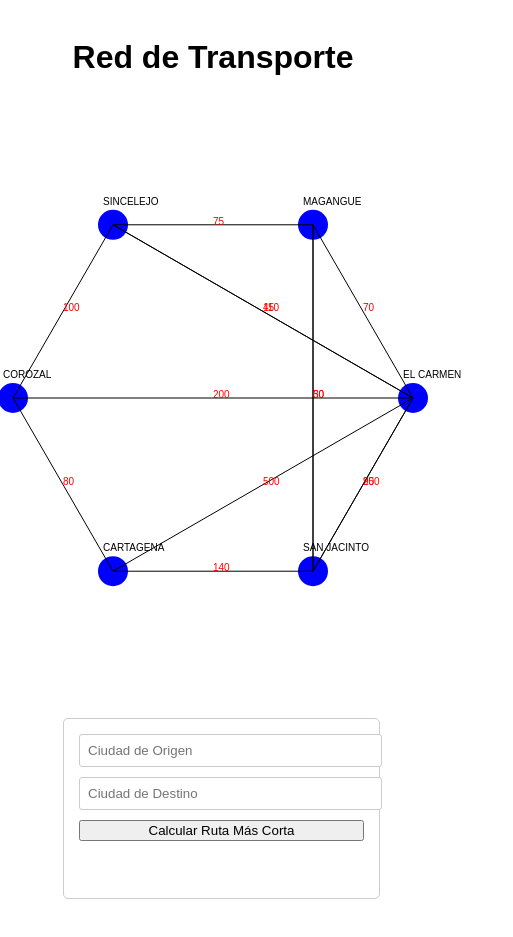
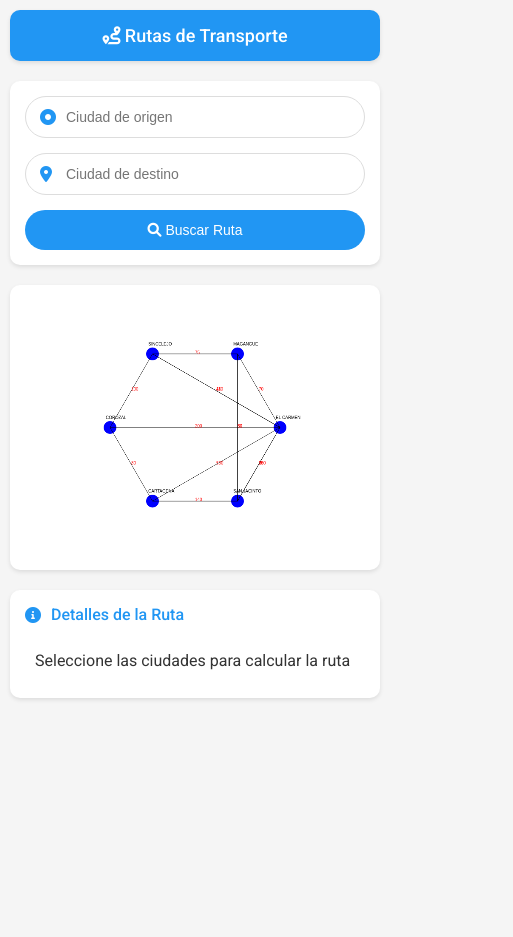
Before and after one commit to RafaelGV98/red-transporte-simulacion, a plain HTML site: page index.html in a window 390 px wide. Shown: the whole page, 513 px wide, since content can reach past the window. After the commit the page ends 844 px from the top, so only its background shows below. Drawn offline with Linux system fonts and the light colour scheme.

Commit message:
estilo de app

```diff
--- a/index.html
+++ b/index.html
@@ -1,24 +1,49 @@
 <!DOCTYPE html>
-<html lang="es">
+<html>
 <head>
     <meta charset="UTF-8">
     <meta name="viewport" content="width=device-width, initial-scale=1.0">
-    <title>Red de transporte</title>
-    <link rel="stylesheet" href="style.css" >
+    <title>Rutas de Transporte</title>
+    <link href="https://fonts.googleapis.com/css2?family=Roboto:wght@300;400;500;700&display=swap" rel="stylesheet">
+    <link href="https://cdnjs.cloudflare.com/ajax/libs/font-awesome/6.0.0/css/all.min.css" rel="stylesheet">
+    <link rel="stylesheet" href="style.css">
 </head>
 <body>
-    <h1>Red de Transporte</h1>
-    <section class="container">
-        <div class="grafico" >
-            <canvas class="canvas" id="miCanvas" width="600" height="600"></canvas>
+    <div class="app-container">
+        <header class="app-header">
+            <h1><i class="fas fa-route"></i> Rutas de Transporte</h1>
+        </header>
+
+        <section class="search-container">
+            <div class="input-group">
+                <i class="fas fa-circle-dot"></i>
+                <input type="text" id="origen" placeholder="Ciudad de origen">
+            </div>
+            <div class="input-group">
+                <i class="fas fa-location-dot"></i>
+                <input type="text" id="destino" placeholder="Ciudad de destino">
+            </div>
+            <button id="calcularRuta" class="search-button">
+                <i class="fas fa-search"></i> Buscar Ruta
+            </button>
+        </section>
+
+        <div class="map-container">
+            <canvas id="miCanvas" width="800" height="600"></canvas>
         </div>
-        <div class="formulario"  id="formulario">
-            <input type="text" id="origen" placeholder="Ciudad de Origen" />
-            <input type="text" id="destino" placeholder="Ciudad de Destino" />
-            <button id="calcularRuta">Calcular Ruta Más Corta</button>
-            <p id="resultado"></p>
+
+        <div class="result-container">
+            <div class="result-card">
+                <div class="result-header">
+                    <i class="fas fa-info-circle"></i>
+                    <span>Detalles de la Ruta</span>
+                </div>
+                <div id="resultado" class="result-content">
+                    Seleccione las ciudades para calcular la ruta
+                </div>
+            </div>
         </div>
-    </section>
+    </div>
     <script src="main.js"></script>
 </body>
 </html>
--- a/style.css
+++ b/style.css
@@ -1,91 +1,180 @@
 
 
-body {
-    display: flex;
-    flex-direction: column;
-    align-items: center;
-    font-family: Arial, sans-serif;
+:root {
+    --primary-color: #2196F3;
+    --secondary-color: #1976D2;
+    --background-color: #f5f5f5;
+    --card-background: #ffffff;
+    --text-color: #333333;
+    --shadow: 0 2px 4px rgba(0,0,0,0.1);
 }
 
-.contenedor {
-    display: flex;
-    justify-content: center;
-    align-items: flex-start;
-    gap: 10px;
+* {
+    margin: 0;
+    padding: 0;
+    box-sizing: border-box;
 }
 
-.grafico {
-    display: flex;
-    justify-content: center;
-    align-items: center;
+body {
+    font-family: 'Roboto', sans-serif;
+    background-color: var(--background-color);
+    color: var(--text-color);
 }
 
-.formulario {
-    display: flex;
-    flex-direction: column;
-    gap: 10px;
+.app-container {
+    max-width: 1200px;
+    margin: 0 auto;
     padding: 20px;
-    border: 1px solid #ccc;
-    border-radius: 5px;
 }
 
-.formulario input {
-    padding: 8px;
-    border: 1px solid #ccc;
-    border-radius: 3px;
+.app-header {
+    text-align: center;
+    margin-bottom: 30px;
+    padding: 20px;
+    background: var(--primary-color);
+    color: white;
+    border-radius: 10px;
+    box-shadow: var(--shadow);
 }
 
-.boton {
-    background-color: #4CAF50;
-    color: white;
-    padding: 10px 15px;
-    border: none;
-    border-radius: 3px;
-    cursor: pointer;
-    transition: background-color 0.3s;
+.app-header h1 {
+    font-size: 24px;
+    font-weight: 500;
 }
 
-.boton:hover {
-    background-color: #45a049;
+.search-container {
+    background: var(--card-background);
+    padding: 20px;
+    border-radius: 10px;
+    box-shadow: var(--shadow);
+    margin-bottom: 20px;
 }
 
+.input-group {
+    position: relative;
+    margin-bottom: 15px;
+}
+
+.input-group i {
+    position: absolute;
+    left: 15px;
+    top: 50%;
+    transform: translateY(-50%);
+    color: var(--primary-color);
+}
+
+.input-group input {
+    width: 100%;
+    padding: 12px 40px;
+    border: 1px solid #ddd;
+    border-radius: 25px;
+    font-size: 16px;
+    transition: all 0.3s ease;
+}
+
+.input-group input:focus {
+    outline: none;
+    border-color: var(--primary-color);
+    box-shadow: 0 0 0 2px rgba(33, 150, 243, 0.1);
+}
+
+.search-button {
+    width: 100%;
+    padding: 12px;
+    background: var(--primary-color);
+    color: white;
+    border: none;
+    border-radius: 25px;
+    font-size: 16px;
+    cursor: pointer;
+    transition: background-color 0.3s ease;
+}
+
+.search-button:hover {
+    background: var(--secondary-color);
+}
+
+.map-container {
+    background: var(--card-background);
+    padding: 20px;
+    border-radius: 10px;
+    box-shadow: var(--shadow);
+    margin-bottom: 20px;
+    overflow: hidden;
+}
+
+canvas {
+    width: 100%;
+    height: auto;
+    max-width: 800px;
+    margin: 0 auto;
+    display: block;
+}
+
+.result-container {
+    margin-top: 20px;
+}
+
+.result-card {
+    background: var(--card-background);
+    padding: 20px;
+    border-radius: 10px;
+    box-shadow: var(--shadow);
+}
+
+.result-header {
+    display: flex;
+    align-items: center;
+    margin-bottom: 15px;
+    color: var(--primary-color);
+    font-weight: 500;
+}
+
+.result-header i {
+    margin-right: 10px;
+}
+
+.result-content {
+    padding: 10px;
+    line-height: 1.5;
+}
 
 @media screen and (max-width: 768px) {
-    body {
-        width: 100%;
+    .app-container {
         padding: 10px;
     }
 
-    .contenedor {
-        flex-direction: column;
-        align-items: center;
+    .app-header {
+        padding: 15px;
+        margin-bottom: 20px;
     }
 
-    .formulario {
-        width: 90%;
-        max-width: 300px;
-        margin: 20px 0;
+    .app-header h1 {
+        font-size: 20px;
     }
 
-    .grafico {
+    .search-container,
+    .map-container,
+    .result-card {
+        padding: 15px;
+    }
+
+    canvas {
         width: 100%;
-        max-width: 300px;
-
+        height: auto;
     }
 }
 
-/* Estilos para dispositivos muy pequeños */
 @media screen and (max-width: 480px) {
-    .formulario {
-        width: 95%;
-        padding: 15px;
+    .app-header h1 {
+        font-size: 18px;
     }
 
-    .formulario input {
-        width: 100%;
+    .input-group input {
+        font-size: 14px;
     }
 
-    .boton {
-        width: 100%;
+    .search-button {
+        font-size: 14px;
     }
 }
```
